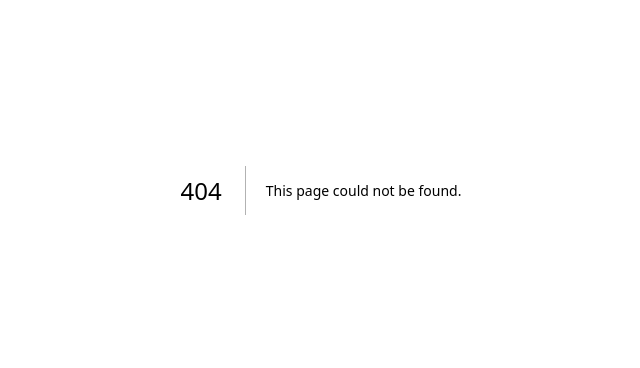
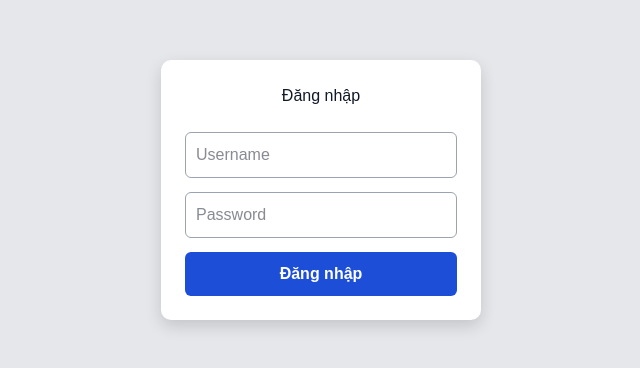
Before and after one commit to thangngo2309/hl-shop-fe, a Next.js app: page /login in a window 1280 px wide. Before the commit this address had no page. Shown: the part 210-578 px from the top of the page, without its empty margins (319-959 px from the left). Built offline with nearby package versions, Linux system fonts and the light colour scheme.

Commit message:
first commit

```diff
--- /dev/null
+++ b/app/login/page.tsx
@@ -0,0 +1,122 @@
+'use client';
+
+import { useState } from 'react';
+import { login, refresh } from '@/lib/auth';
+import { isTokenExpired } from '@/lib/token';
+
+export default function LoginPage() {
+  const [username, setUsername] = useState(''); // Thêm state cho username
+  const [password, setPassword] = useState(''); // Thêm state cho password
+  const [loading, setLoading] = useState(false); // Thêm state cho loading
+  const [error, setError] = useState('');  // Thêm state cho error
+  const [success, setSuccess] = useState(false);  // Thêm state cho success
+
+  const handleSubmit = async (e: React.SubmitEvent<HTMLFormElement>) => {
+    e.preventDefault();
+    setLoading(true);
+    setError('');
+    setSuccess(false);
+
+    try {
+      const data = await login(username, password);
+      localStorage.setItem('access_token', data.access_token);
+      localStorage.setItem('refresh_token', data.refresh_token);
+
+      console.log('Access token expired:', isTokenExpired(data.access_token));
+      console.log('Refresh token expired:', isTokenExpired(data.refresh_token));
+
+      console.log(data);
+      setSuccess(true);
+
+    } catch {
+      setError('Sai username hoặc password');
+    } finally {
+      setLoading(false);
+    }
+  };
+
+  return (
+    <div style={styles.container}>
+      <form onSubmit={handleSubmit} style={styles.form}>
+        <h2 style={styles.title}>Đăng nhập</h2>
+
+        <input
+          type="text"
+          placeholder="Username"
+          value={username}
+          onChange={(e) => setUsername(e.target.value)}
+          style={styles.input}
+          required
+        />
+
+        <input
+          type="password"
+          placeholder="Password"
+          value={password}
+          onChange={(e) => setPassword(e.target.value)}
+          style={styles.input}
+          required
+        />
+
+        {success && <p style={styles.success}>Đăng nhập thành công!</p>}
+        {error && <p style={styles.error}>{error}</p>}
+
+        <button type="submit" disabled={loading} style={styles.button}>
+          {loading ? 'Đang đăng nhập...' : 'Đăng nhập'}
+        </button>
+      </form>
+    </div>
+  );
+}
+
+// eslint-disable-next-line @typescript-eslint/no-explicit-any
+const styles: any = {
+  container: {
+    height: '100vh',
+    display: 'flex',
+    justifyContent: 'center',
+    alignItems: 'center',
+    background: '#e5e7eb',
+  },
+  form: {
+    width: '320px',
+    padding: '24px',
+    borderRadius: '10px',
+    background: '#ffffff',
+    boxShadow: '0 6px 16px rgba(0,0,0,0.15)',
+    display: 'flex',
+    flexDirection: 'column',
+    gap: '14px',
+  },
+  title: {
+    textAlign: 'center',
+    marginBottom: '10px',
+    color: '#111827',
+  },
+  input: {
+    padding: '10px',
+    borderRadius: '6px',
+    border: '1px solid #9ca3af',
+    color: '#111827',
+    outline: 'none',
+  },
+  button: {
+    padding: '10px',
+    borderRadius: '6px',
+    border: 'none',
+    background: '#1d4ed8',
+    color: '#ffffff',
+    fontWeight: 'bold',
+    cursor: 'pointer',
+  },
+  success: {
+    color: '#16a34a',
+    fontSize: '14px',
+    textAlign: 'center',
+  },
+  error: {
+    color: '#dc2626',
+    fontSize: '14px',
+    textAlign: 'center',
+  },
+};
--- /dev/null
+++ b/lib/auth.ts
@@ -0,0 +1,21 @@
+import axios from 'axios';
+
+const api = axios.create({
+  baseURL: 'http://localhost:3000',
+  headers: { 'Content-Type': 'application/json' },
+});
+
+export interface AuthResponse {
+  access_token: string;
+  refresh_token: string;
+}
+
+export async function login(username: string, password: string): Promise<AuthResponse> {
+  const res = await api.post<AuthResponse>('/auth/login', { username, password });
+  return res.data;
+}
+
+export async function refresh(refresh_token: string): Promise<{ access_token: string }> {
+  const res = await api.post<{ access_token: string }>('/auth/refresh', { refresh_token });
+  return res.data;
+}
--- /dev/null
+++ b/lib/token.ts
@@ -0,0 +1,8 @@
+export function isTokenExpired(token: string): boolean {
+  try {
+    const payload = JSON.parse(atob(token.split('.')[1]));
+    return payload.exp * 1000 < Date.now();
+  } catch {
+    return true;
+  }
+}
--- a/package.json
+++ b/package.json
@@ -9,6 +9,7 @@
     "lint": "eslint"
   },
   "dependencies": {
+    "axios": "^1.14.0",
     "next": "16.2.2",
     "react": "19.2.4",
     "react-dom": "19.2.4"
```
Also changed, not shown: 1 other file (tests, documents, lock files or other folders).
